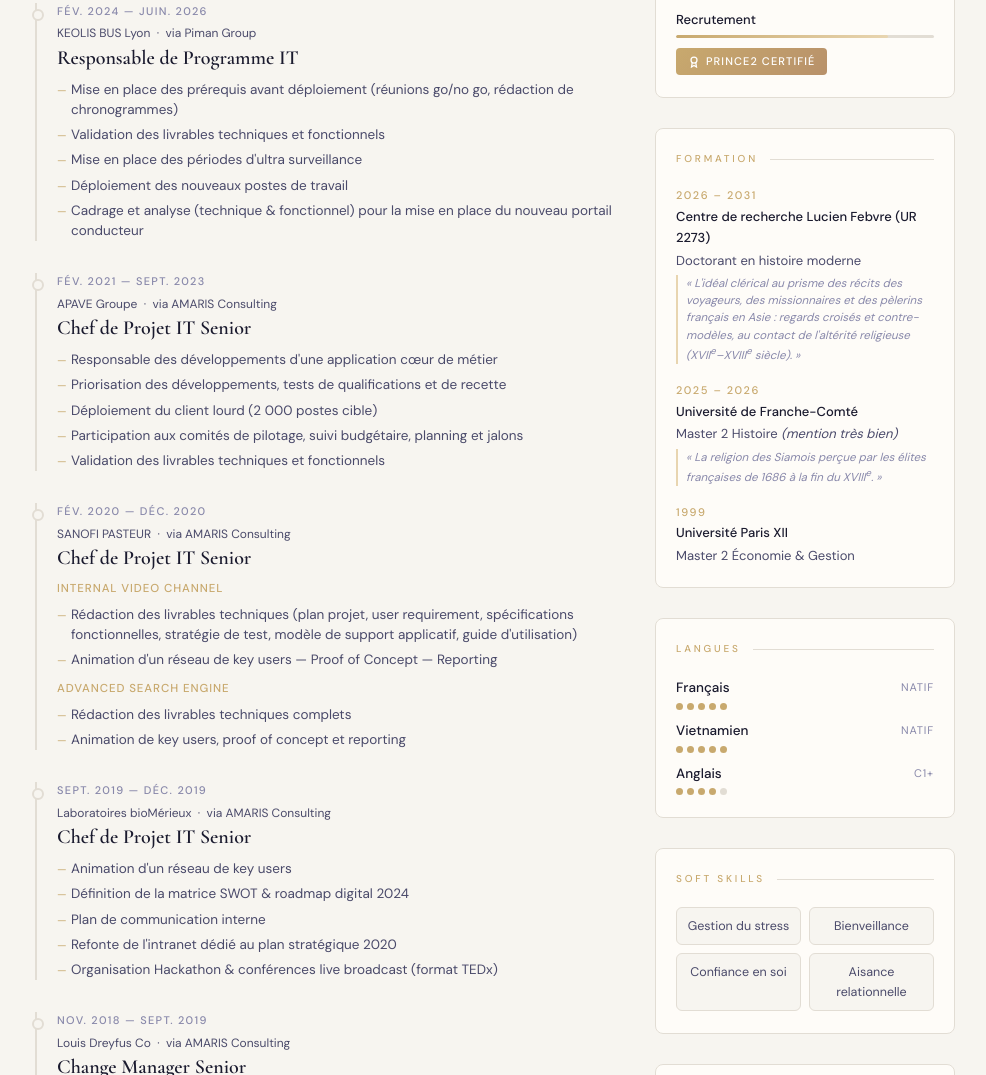
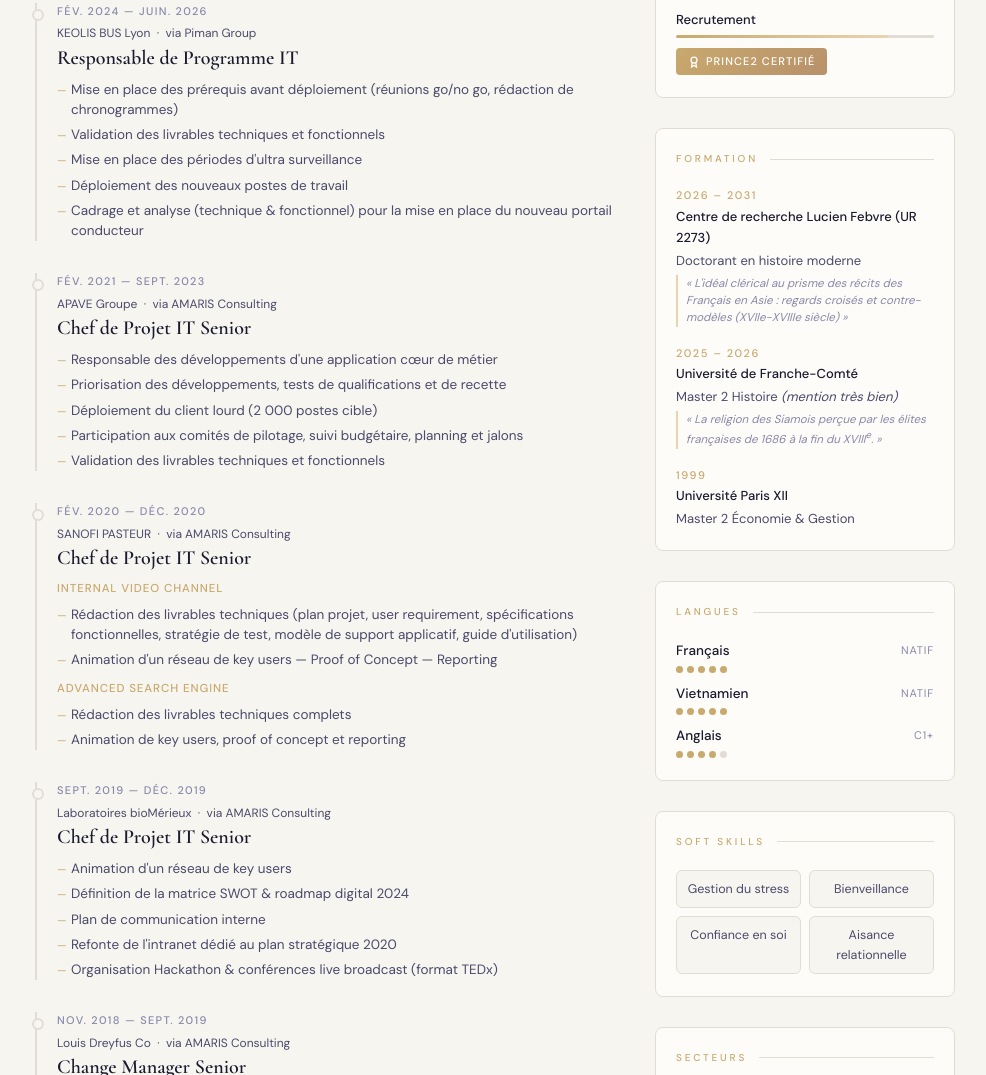
Before and after one commit to trinhvo-sys/trinhvo-sys.github.io, a plain HTML site: page index.html in a window 1280 px wide. Shown: the part 702-1777 px from the top of the page, without its empty margins (145-1131 px from the left). Drawn offline with nearby package versions, Linux system fonts and the light colour scheme.

Commit message:
Update index.html

```diff
--- a/index.html
+++ b/index.html
@@ -853,7 +853,7 @@
         <p class="edu-year">2026 – 2031</p>
         <p class="edu-school">Centre de recherche Lucien Febvre (UR 2273)</p>
         <p class="edu-degree">Doctorant en histoire moderne</p>
-        <p class="edu-thesis">&laquo;&nbsp;L'idéal clérical au prisme des récits des voyageurs, des missionnaires et des pèlerins français en Asie : regards croisés et contre-modèles, au contact de l'altérité religieuse (XVII<sup>e</sup>–XVIII<sup>e</sup> siècle).&nbsp;&raquo;</p>
+        <p class="edu-thesis">&laquo;&nbsp;L'idéal clérical au prisme des récits des Français en Asie : regards croisés et contre-modèles (XVIIe-XVIIIe siècle)&nbsp;&raquo;</p>
       </div>
       <div class="edu-item">
         <p class="edu-year">2025 – 2026</p>
```
